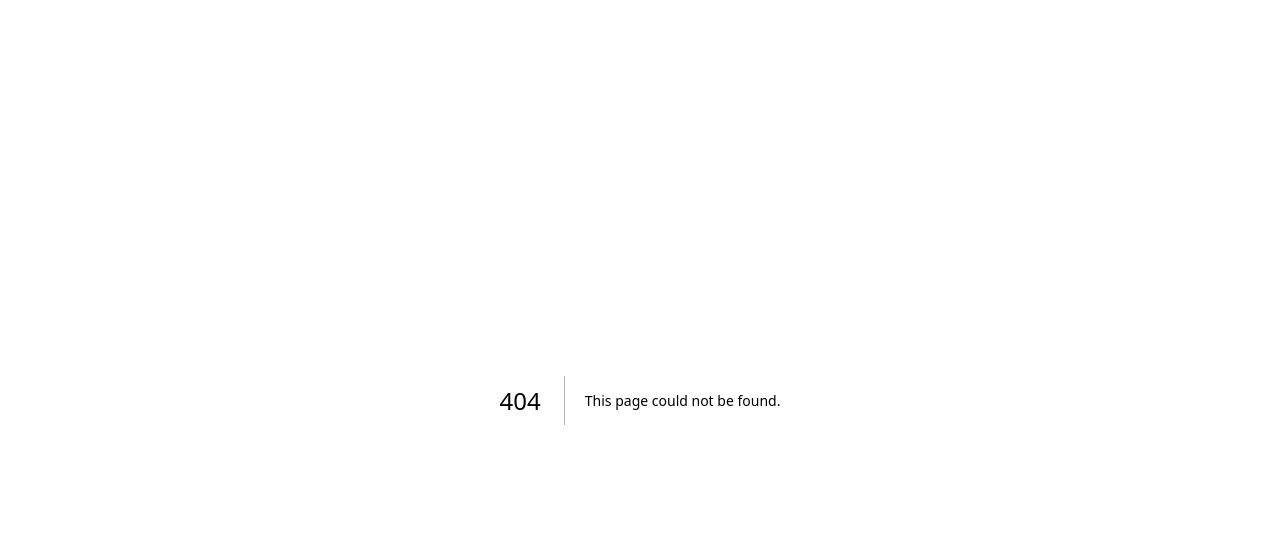
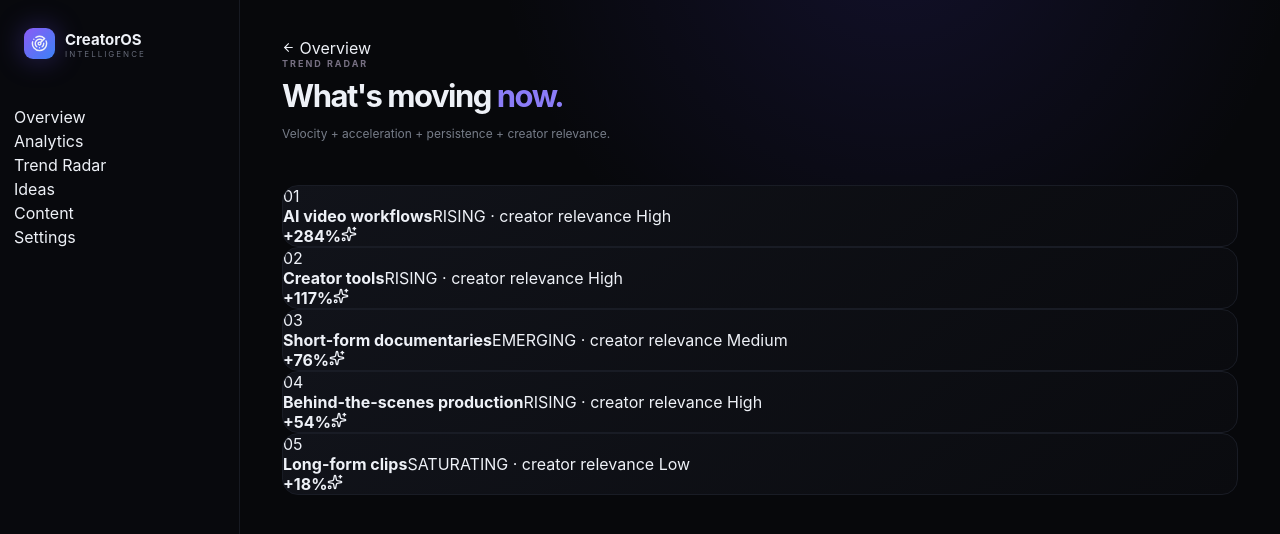
Before and after one commit to frvp6b8s5m-cloud/CreatorOS, a Next.js app: page /trends in a window 1280 px wide. Before the commit this address had no page. Shown: the top 534 px of the page. Built offline with nearby package versions, Linux system fonts and the light colour scheme.

Commit message:
Build CreatorOS application: app/trends/page.tsx

```diff
--- /dev/null
+++ b/app/trends/page.tsx
@@ -0,0 +1,3 @@
+import Link from "next/link"; import { ArrowLeft, Radar, Sparkles } from "lucide-react";
+const trends=[["AI video workflows","RISING","+284%","High"],["Creator tools","RISING","+117%","High"],["Short-form documentaries","EMERGING","+76%","Medium"],["Behind-the-scenes production","RISING","+54%","High"],["Long-form clips","SATURATING","+18%","Low"]];
+export default function Trends(){return <main className="app"><aside className="sidebar"><div className="brand"><div className="brandmark"><Radar size={17}/></div><div><b>CreatorOS</b><span>INTELLIGENCE</span></div></div><nav><Link href="/dashboard">Overview</Link><Link href="/analytics">Analytics</Link><Link className="active" href="/trends">Trend Radar</Link><Link href="/ideas">Ideas</Link><Link href="/content">Content</Link><Link href="/settings">Settings</Link></nav></aside><section className="main"><Link className="backlink" href="/dashboard"><ArrowLeft size={13}/> Overview</Link><header><div><div className="eyebrow">TREND RADAR</div><h1>What's moving <span>now.</span></h1><p>Velocity + acceleration + persistence + creator relevance.</p></div></header><div className="trend-list">{trends.map((t,i)=><div className="panel trend-card" key={t[0]}><div className="trend-rank">0{i+1}</div><div className="trend-main"><b>{t[0]}</b><span>{t[1]} · creator relevance {t[3]}</span></div><strong>{t[2]}</strong><Sparkles size={16}/></div>)}</div></section></main>}
```
